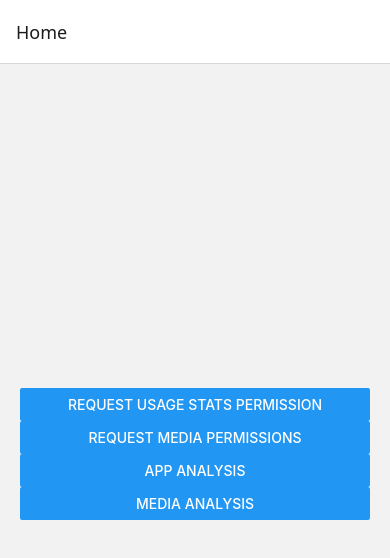
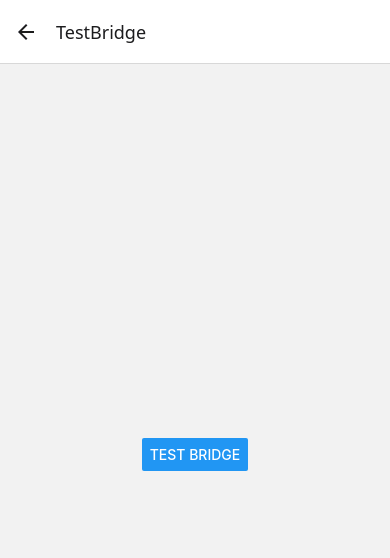
Before and after one commit to O-ElAli/MobDirStat, a React Native app: screen /TestBridge in a window 390 px wide. Shown: the top 558 px of the page. Built offline with nearby package versions, Linux system fonts and the light colour scheme.

Commit message:
media analysis completed

```diff
--- a/App.js
+++ b/App.js
@@ -7,6 +7,7 @@ import { NativeModules } from 'react-native';
 import Home from './src/screens/Home';
 import AppAnalysis from './src/screens/AppAnalysis';
 import MediaAnalysis from './src/screens/MediaAnalysis';
+import TestBridge from './src/screens/TestBridge';
 
 const { NativeModule } = NativeModules;
 const Stack = createStackNavigator();
@@ -59,6 +60,7 @@ const App = () => {
             <Stack.Screen name="Home" component={Home} />
             <Stack.Screen name="App Analysis" component={AppAnalysis} />
             <Stack.Screen name="Media Analysis" component={MediaAnalysis} />
+            <Stack.Screen name="TestBridge" component={TestBridge} />
           </Stack.Navigator>
         </NavigationContainer>
     );
--- a/src/screens/Home.js
+++ b/src/screens/Home.js
@@ -4,36 +4,44 @@ import { NativeModules } from 'react-native';
 
 const { NativeModule } = NativeModules;
 
-console.log('NativeModule:', NativeModules.NativeModule);
-
 const Home = ({ navigation }) => {
   const requestMediaPermissions = async () => {
     try {
       if (Platform.OS === 'android') {
         if (Platform.Version >= 30) { // Android 11+
-          const isGranted = await NativeModule.checkAndRequestPermissions(); // Use NativeModule
-          if (!isGranted) {
+          const granted = await PermissionsAndroid.requestMultiple([
+            PermissionsAndroid.PERMISSIONS.READ_MEDIA_IMAGES,
+            PermissionsAndroid.PERMISSIONS.READ_MEDIA_VIDEO,
+            PermissionsAndroid.PERMISSIONS.READ_MEDIA_AUDIO,
+          ]);
+          console.log('Permissions:', granted); // Logs the granted permissions
+
+          if (
+            granted['android.permission.READ_MEDIA_IMAGES'] === PermissionsAndroid.RESULTS.GRANTED &&
+            granted['android.permission.READ_MEDIA_VIDEO'] === PermissionsAndroid.RESULTS.GRANTED &&
+            granted['android.permission.READ_MEDIA_AUDIO'] === PermissionsAndroid.RESULTS.GRANTED
+          ) {
+            Alert.alert('Permissions granted!', 'Media permissions granted successfully.');
+          } else {
             Alert.alert(
               'Permissions required',
-              'Please enable file access permissions in settings for complete media analysis.'
+              'Please grant media permissions in settings.'
             );
-          } else {
-            Alert.alert('Permissions granted!', 'All permissions are granted.');
           }
-        } else if (Platform.Version >= 23) { // Android 6.0 to 10
+        } else { // Android 10 and below
           const granted = await PermissionsAndroid.request(
             PermissionsAndroid.PERMISSIONS.READ_EXTERNAL_STORAGE
           );
+          console.log('Permission:', granted); // Logs the granted permission
+
           if (granted === PermissionsAndroid.RESULTS.GRANTED) {
             Alert.alert('Permission granted!', 'Media permissions granted successfully.');
           } else {
             Alert.alert(
               'Permission required',
-              'Media permissions are required to analyze media files. Please grant them in settings.'
+              'Please grant media permissions in settings.'
             );
           }
-        } else {
-          Alert.alert('Unsupported platform', 'Media analysis is supported only on modern Android versions.');
         }
       } else {
         Alert.alert('Unsupported platform', 'Media analysis is supported only on Android.');
@@ -75,6 +83,10 @@ const Home = ({ navigation }) => {
         title="Media Analysis"
         onPress={() => navigation.navigate('Media Analysis')}
       />
+      <Button
+  title="Test Bridge"
+  onPress={() => navigation.navigate('TestBridge')}
+/>
     </View>
   );
 };
--- a/src/screens/MediaAnalysis.js
+++ b/src/screens/MediaAnalysis.js
@@ -1,5 +1,5 @@
 import React, { useEffect, useState } from 'react';
-import { View, Text, StyleSheet, ScrollView, Alert } from 'react-native';
+import { View, Text, StyleSheet, Alert } from 'react-native';
 import { NativeModules } from 'react-native';
 
 const { NativeModule } = NativeModules;
@@ -11,18 +11,16 @@ const MediaAnalysis = () => {
     const fetchMediaAnalysis = async () => {
       try {
         const result = await NativeModule.getDetailedMediaAnalysis();
-        console.log('Media Analysis Result:', result);
-        setMediaData(result);
+        console.log('Media Analysis Result:', result); // Log the result
+        setMediaData(result); // Save result in state
       } catch (error) {
         console.error('Error fetching media analysis:', error);
-        Alert.alert('Error', 'Failed to fetch media analysis. Please check permissions and try again.');
+        Alert.alert('Error', 'Failed to fetch media analysis.');
       }
     };
 
     fetchMediaAnalysis();
   }, []);
-
-
 
   if (!mediaData) {
     return (
@@ -33,31 +31,20 @@ const MediaAnalysis = () => {
   }
 
   return (
-    <ScrollView contentContainerStyle={styles.container}>
+    <View style={styles.container}>
       <Text style={styles.title}>Media Storage Analysis</Text>
       <Text style={styles.data}>Images Size: {mediaData.imagesSize} MB</Text>
       <Text style={styles.data}>Videos Size: {mediaData.videosSize} MB</Text>
-      <Text style={styles.title}>Documents</Text>
-      {mediaData.documents && Array.isArray(mediaData.documents) && mediaData.documents.length > 0 ? (
-        mediaData.documents.map((doc, index) => (
-          <View key={index} style={styles.document}>
-            <Text>Name: {doc.name}</Text>
-            <Text>Size: {doc.size} MB</Text>
-            <Text>Type: {doc.type}</Text>
-          </View>
-        ))
-      ) : (
-        <Text>No documents found or invalid data.</Text>
-      )}
-
-
-    </ScrollView>
+      <Text style={styles.data}>Message: {mediaData.message}</Text>
+    </View>
   );
 };
 
 const styles = StyleSheet.create({
   container: {
-    flexGrow: 1,
+    flex: 1,
+    justifyContent: 'center',
+    alignItems: 'center',
     padding: 20,
   },
   title: {
@@ -70,13 +57,6 @@ const styles = StyleSheet.create({
     lineHeight: 24,
     marginBottom: 10,
   },
-  document: {
-    marginBottom: 15,
-    padding: 10,
-    borderColor: '#ccc',
-    borderWidth: 1,
-    borderRadius: 5,
-  },
 });
 
 export default MediaAnalysis;
--- /dev/null
+++ b/src/screens/TestBridge.js
@@ -0,0 +1,41 @@
+import React, { useEffect, useState } from 'react';
+import { View, Text, Button, StyleSheet } from 'react-native';
+import { NativeModules } from 'react-native';
+
+const { NativeModule } = NativeModules;
+
+const TestBridge = () => {
+  const [message, setMessage] = useState(null);
+
+  const handleTestBridge = async () => {
+    try {
+      const response = await NativeModule.testBridge();
+      console.log('Response from Native:', response);
+      setMessage(response);
+    } catch (error) {
+      console.error('Error in bridge test:', error);
+    }
+  };
+
+  return (
+    <View style={styles.container}>
+      <Button title="Test Bridge" onPress={handleTestBridge} />
+      {message && <Text style={styles.text}>{message}</Text>}
+    </View>
+  );
+};
+
+const styles = StyleSheet.create({
+  container: {
+    flex: 1,
+    justifyContent: 'center',
+    alignItems: 'center',
+  },
+  text: {
+    marginTop: 20,
+    fontSize: 18,
+    fontWeight: 'bold',
+  },
+});
+
+export default TestBridge;
```
Also changed, not shown: 3 other files (tests, documents, lock files or other folders).
